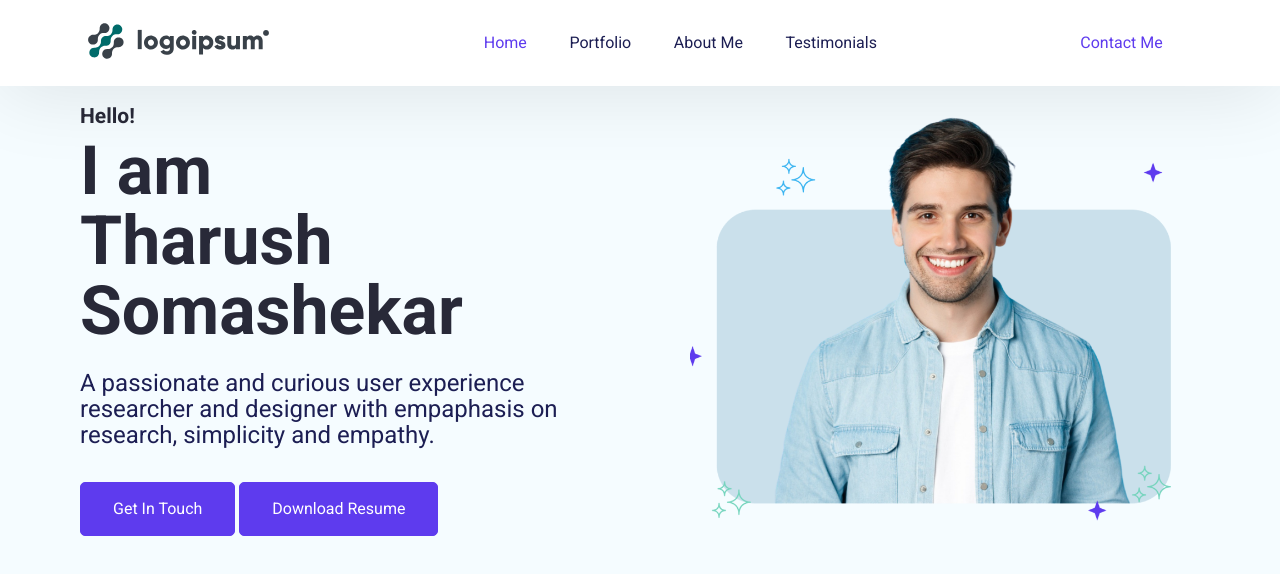
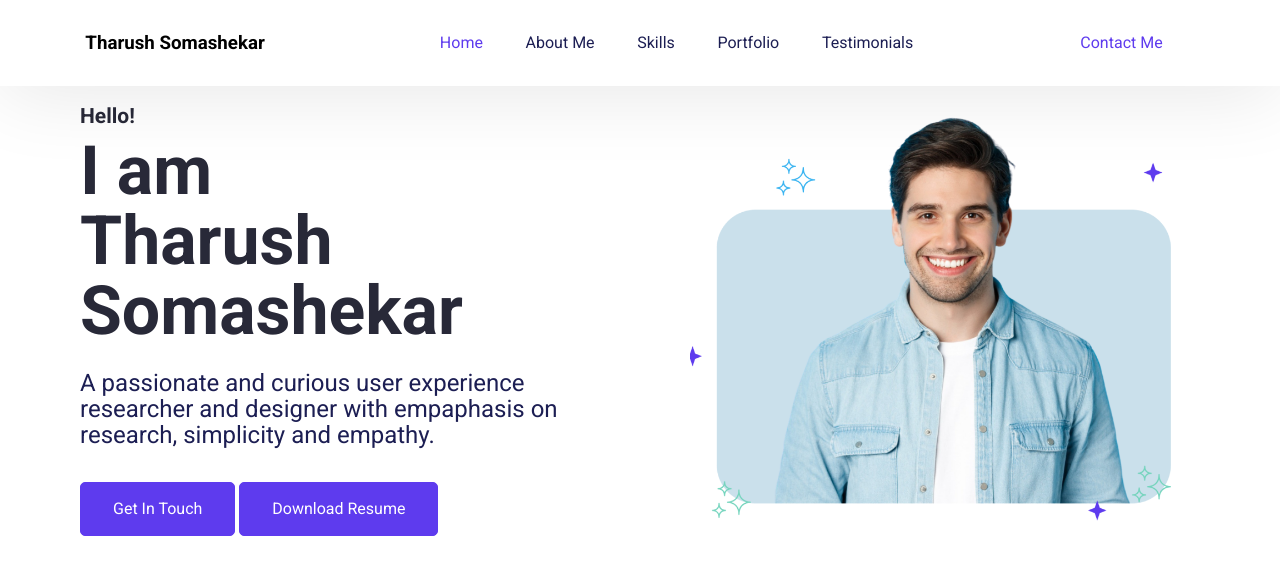
Before and after one commit to Tharush-Somashekar/tharush-portfolio-redo-4rdtime, a React (Create React App) app: page / in a window 1280 px wide. Shown: the top 574 px of the page. Built offline with nearby package versions, Linux system fonts and the light colour scheme.

Commit message:
navbar changer + other

```diff
--- a/src/App.css
+++ b/src/App.css
@@ -203,7 +203,6 @@ body {
     align-items: center;
     justify-content: space-between;
     gap: 100px;
-    background-color: var(--bg-shade);
   }
   .hero--section--content-box {
     display: flex;
--- a/src/Pages/Home/Navbar.jsx
+++ b/src/Pages/Home/Navbar.jsx
@@ -35,7 +35,7 @@ function Navbar() {
   return (
     <nav className={`navbar ${navActive ? "active" : ""}`}>
       <div>
-        <img src="./img/logo.svg" alt="Logoipsum" />
+       <h3>Tharush Somashekar</h3>
       </div>
       <a
         className={`nav__hamburger ${navActive ? "active" : ""}`}
@@ -69,10 +69,10 @@ function Navbar() {
               smooth={true}
               offset={-70}
               duration={500}
-              to="MyPortfolio"
+              to="AboutMe"
               className="navbar--content"
             >
-              Portfolio
+              About Me
             </Link>
           </li>
           <li>
@@ -83,10 +83,24 @@ function Navbar() {
               smooth={true}
               offset={-70}
               duration={500}
-              to="AboutMe"
+              to="testimonial"
               className="navbar--content"
             >
-              About Me
+              Skills
+            </Link>
+          </li>
+          <li>
+            <Link
+              onClick={closeMenu}
+              activeClass="navbar--active-content"
+              spy={true}
+              smooth={true}
+              offset={-70}
+              duration={500}
+              to="MyPortfolio"
+              className="navbar--content"
+            >
+              Portfolio
             </Link>
           </li>
           <li>
```
